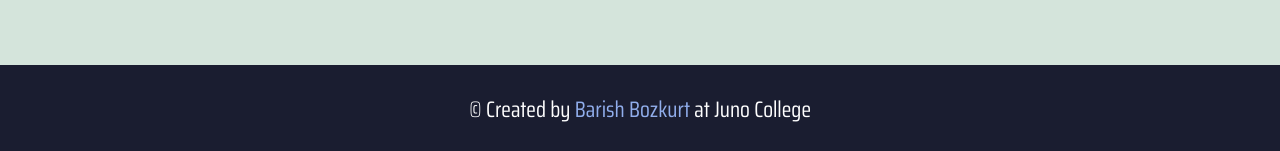
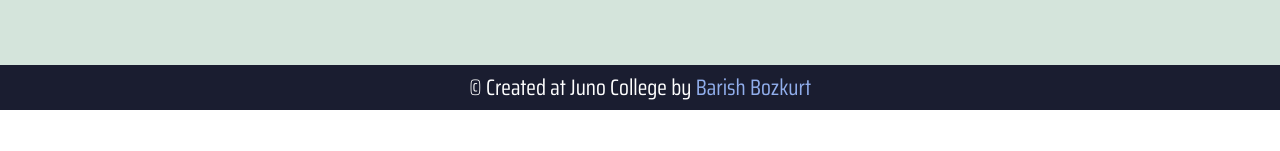
Before and after one commit to barish90/barish-bozkurt-project3, a React (Create React App) app: page / in a window 1280 px wide. Shown: the part 2719-2870 px from the top of the page. After the commit the page ends 2829 px from the top, so only its background shows below. Built offline with nearby package versions, Linux system fonts and the light colour scheme; no server answers; the database is empty.

Commit message:
tried fixing link issue

```diff
--- a/src/App.js
+++ b/src/App.js
@@ -20,8 +20,7 @@ function App() {
       <PlantTree />
       <Planters />
       <footer>
-        <a href="http://bbozkurt.com"></a>
-        <p> &copy; Created by <a href="http://bbozkurt.com"> Barish Bozkurt</a>  at Juno College</p>
+        <span> &copy; Created at Juno College by</span> <a href="http://bbozkurt.com"> Barish Bozkurt</a>
       </footer>
     </div>
   );
```
